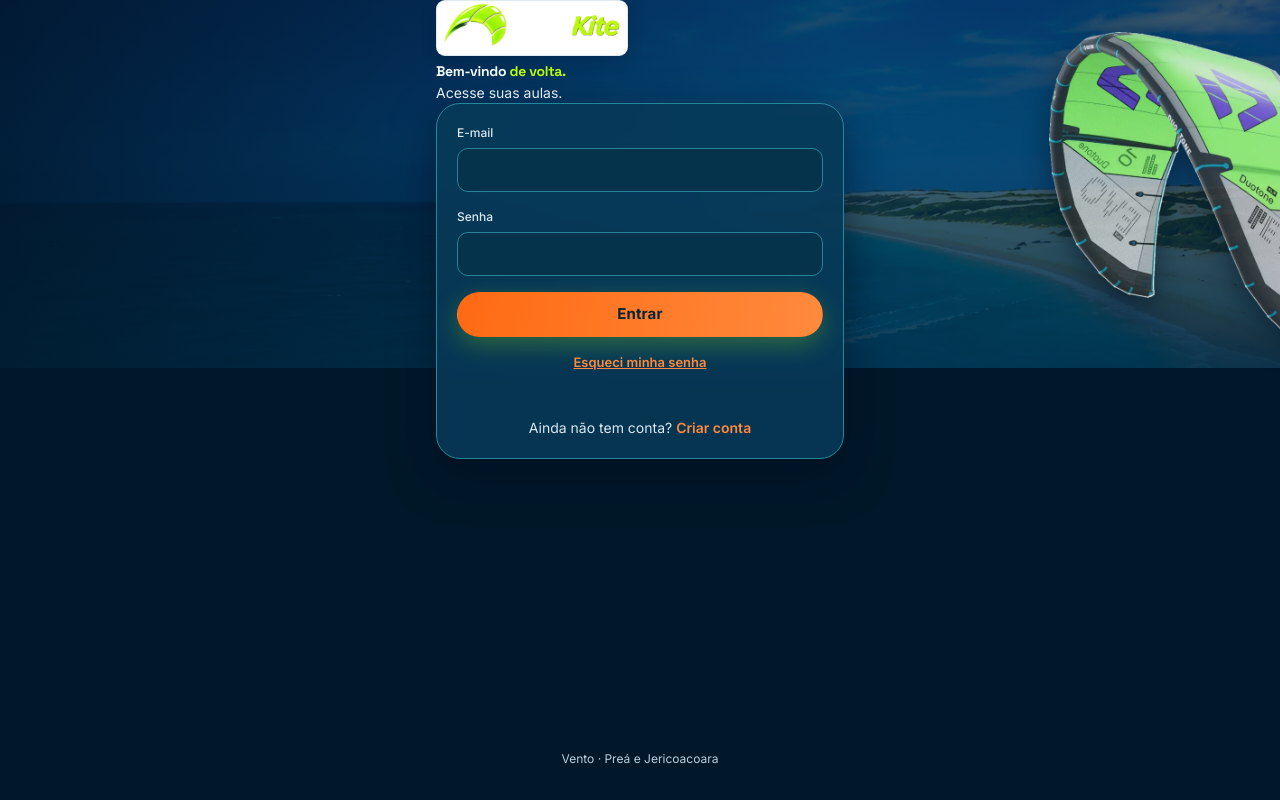
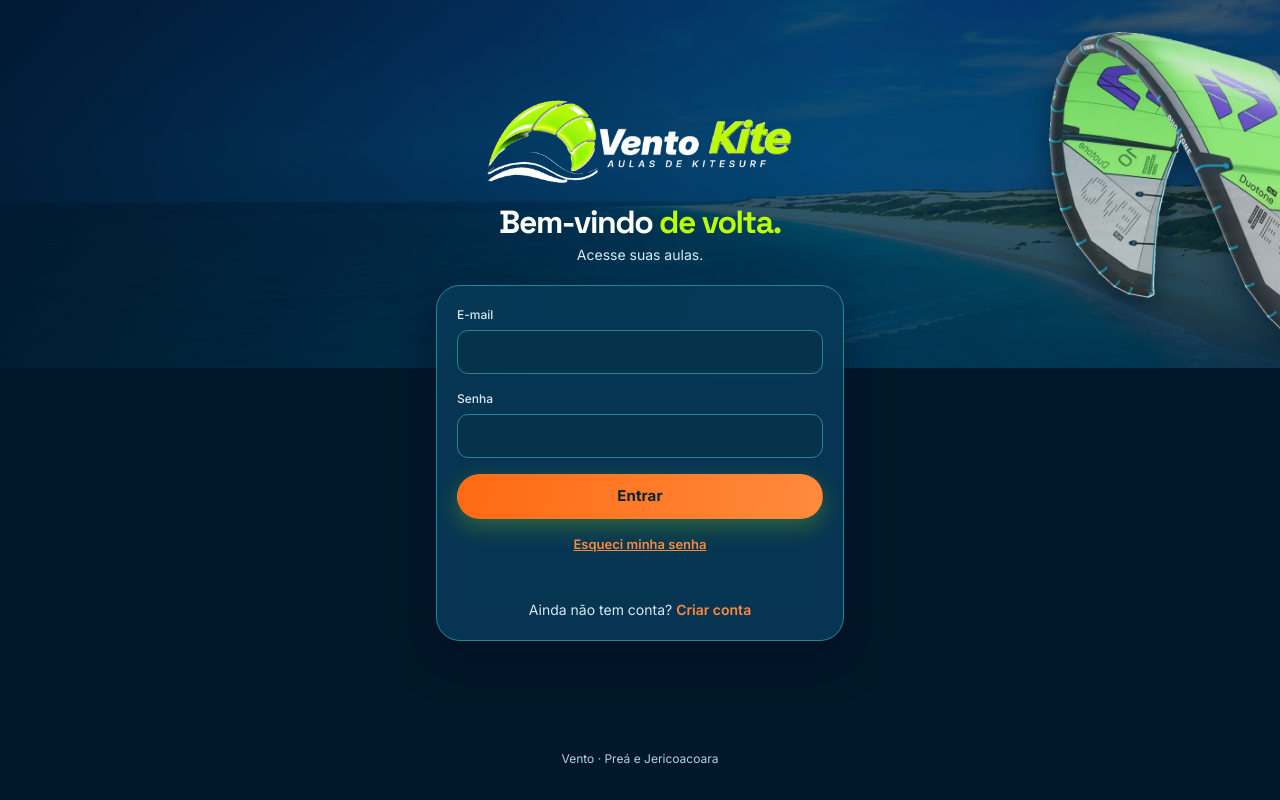
Before and after one commit to sobrejeri/kitesurf, a Next.js app: page /aluno/entrar in a window 1280 px wide. Built offline with nearby package versions, Linux system fonts and the light colour scheme; no server answers.

Commit message:
style(auth): center official transparent logo and compact welcome heading

```diff
--- a/src/app/aluno/auth-modelo3.css
+++ b/src/app/aluno/auth-modelo3.css
@@ -77,3 +77,67 @@
   background:linear-gradient(95deg,#001a2cf2,#003a5089 67%,#001c2c3e),
              linear-gradient(0deg,#001829 0%,transparent 75%);
 }
+
+
+/* Student login — transparent official PNG centered directly above the welcome
+   heading. The sign-up form and other area logins keep their own layout. */
+.kite-m3-auth .kite-m3-auth-login-intro {
+  position: relative;
+  z-index: 2;
+  display: flex;
+  flex-direction: column;
+  align-items: center;
+  width: 100%;
+  margin-top: clamp(82px, 15dvh, 148px);
+  text-align: center;
+}
+.kite-m3-auth .kite-m3-auth-login-intro .kite-m3-logo {
+  display: block;
+  max-width: 100%;
+  line-height: 0;
+}
+.kite-m3-auth .kite-m3-auth-login-intro .vento-official-logo {
+  display: block;
+  width: min(78vw, 315px);
+  max-width: 100%;
+  height: auto;
+  object-fit: contain;
+  background: transparent;
+  border: 0;
+  box-shadow: none;
+  border-radius: 0;
+}
+.kite-m3-auth .kite-m3-auth-login-title {
+  margin: 17px 0 0;
+  color: #fff;
+  font-size: clamp(25px, 6.7vw, 32px);
+  font-weight: 800;
+  letter-spacing: -.045em;
+  line-height: 1.15;
+  text-wrap: balance;
+}
+.kite-m3-auth .kite-m3-auth-login-lead {
+  margin: 5px 0 0;
+  color: #dbeef5;
+  font-size: 14px;
+  line-height: 1.35;
+}
+.kite-m3-auth .kite-m3-auth-login-panel {
+  position: relative;
+  z-index: 2;
+  margin-top: 20px;
+}
+@media (max-width: 359px) {
+  .kite-m3-auth .kite-m3-auth-login-intro {
+    margin-top: 73px;
+  }
+  .kite-m3-auth .kite-m3-auth-login-intro .vento-official-logo {
+    width: min(80vw, 285px);
+  }
+  .kite-m3-auth .kite-m3-auth-login-title { font-size: 25px; }
+  .kite-m3-auth .kite-m3-auth-login-panel { margin-top: 15px; }
+}
+@media (min-width: 768px) {
+  .kite-m3-auth .kite-m3-auth-login-intro { margin-top: 96px; }
+  .kite-m3-auth .kite-m3-auth-login-intro .vento-official-logo { width: 315px; }
+}
```
